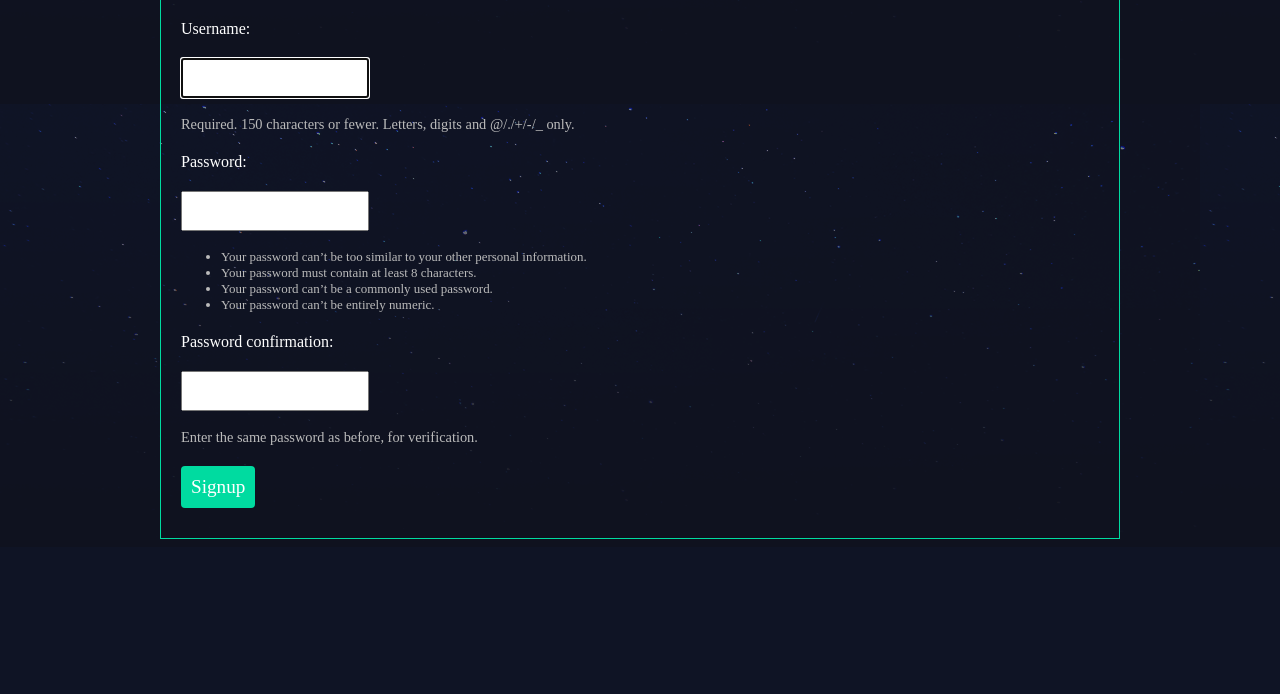
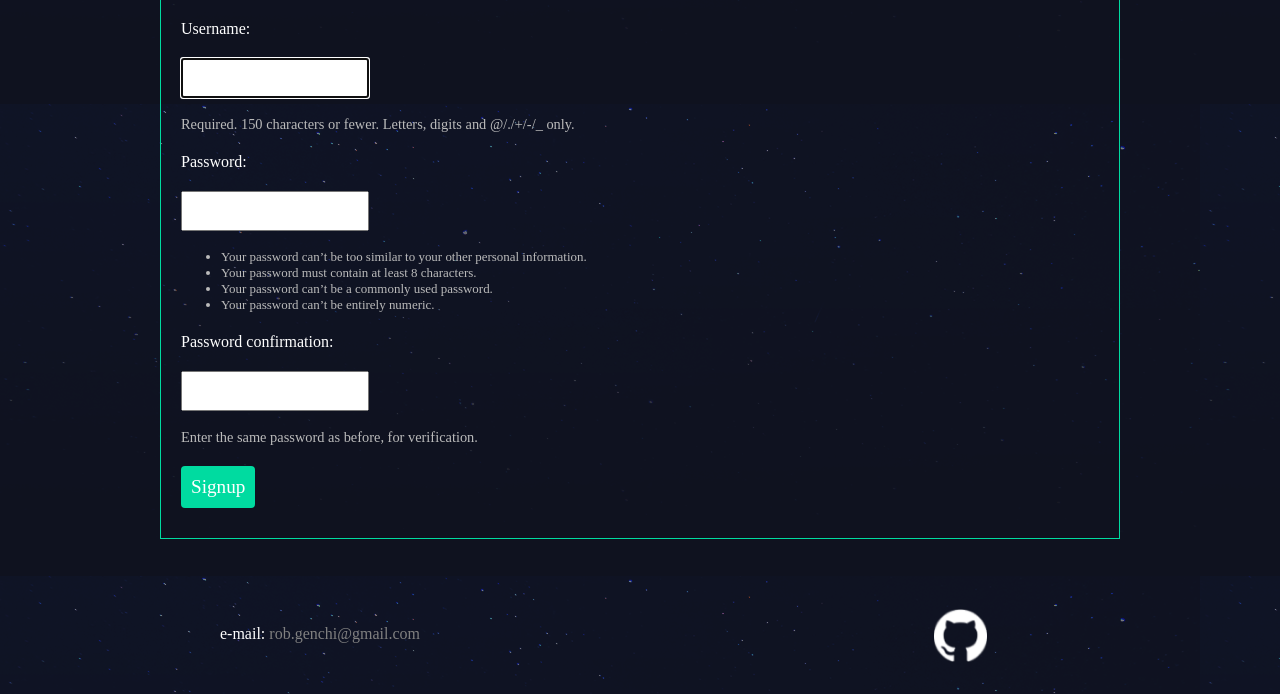
Before and after one commit to Robooze/myblog, a Django app: page /accounts/signup/ in a window 1280 px wide. Shown: the part 368-1062 px from the top of the page. Before the commit the page ends 907 px from the top, so only its background shows below. Run offline with Django 3.2, Linux system fonts and the light colour scheme; some libraries are stand-ins or nearby versions.

Commit message:
added footer with contacts and links

```diff
--- a/assets/styles.css
+++ b/assets/styles.css
@@ -149,3 +149,19 @@ a.highlight{
     border-radius: 4px;
     margin: 10px 0;
 }
+
+footer{
+    display: grid;
+    grid-template-columns: 1fr 1fr 1fr;
+    padding: 20px 0;
+    text-align:center;
+}
+
+
+footer.wrapper{
+    margin-top: 50px;
+}
+
+footer a{
+    color: gray;
+}
--- a/templates/base_layout.html
+++ b/templates/base_layout.html
@@ -32,5 +32,13 @@
         {% block content %}
         {% endblock %}
     </div>
+    <footer class="wrapper">
+        <p>e-mail: <a href="mailto:rob.genchi@gmail.com">rob.genchi@gmail.com</a></p>
+        <div class="youtube">
+            <script src="https://apis.google.com/js/platform.js"></script>
+            <div class="g-ytsubscribe" data-channel="Genrobi" data-layout="full" data-count="hidden"></div>
+        </div>
+        <a href="https://github.com/Robooze/myblog"><img src="{% static 'github_logo.png' %}" alt="github"></a>
+    </footer>
 </body>
 </html>
```
Also changed, not shown: assets/github_logo.png (added).
